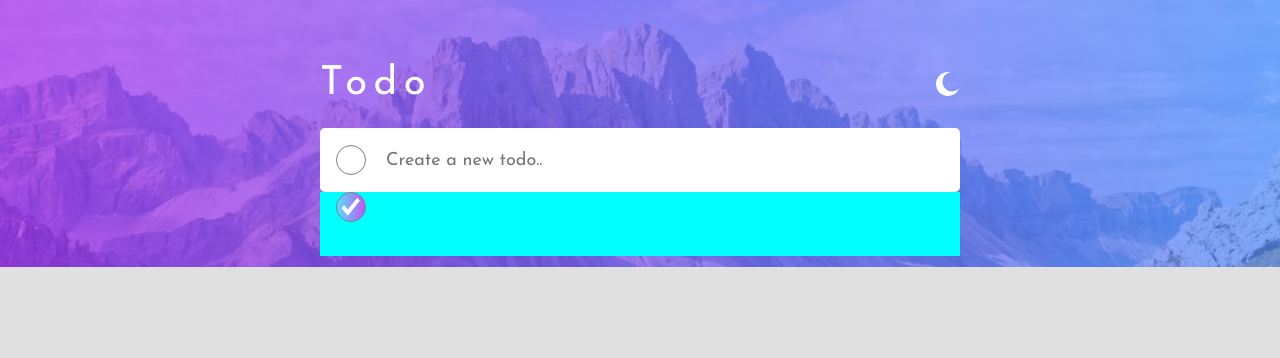
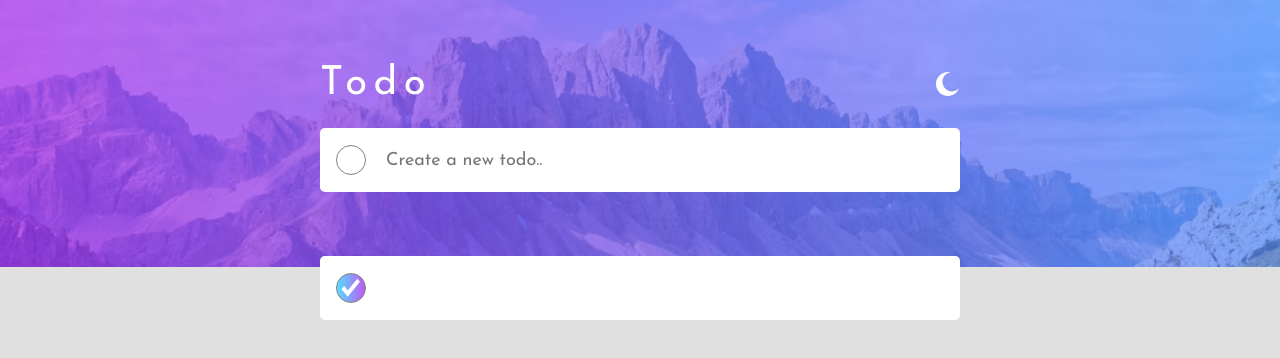
Before and after one commit to francis15-0/Todo-List, a React (Vite) app: page / in a window 1280 px wide. Shown: the top 358 px of the page. Built offline with nearby package versions, Linux system fonts and the light colour scheme.

Commit message:
adding css styles

```diff
--- a/src/index.css
+++ b/src/index.css
@@ -69,6 +69,7 @@ body.dark input{
   align-items: center;
   width: 85%;
   position: relative;
+  margin-bottom: 4rem;
 
 
 }
@@ -104,7 +105,12 @@ body.dark p{
 .list{
   width: 85%;
   height: 4rem;
-  background-color: aqua;
+  background-color: white;
+  border-radius: 0.3rem;
+  outline: none;
+  display: flex;
+  align-items: center;
+
 }
 
 .circle-check{
@@ -160,7 +166,7 @@ img[alt="check"]{
   .list{
   width: 50%;
   height: 4rem;
-  background-color: aqua;
+  background-color: white;
 }
 
 }
```
